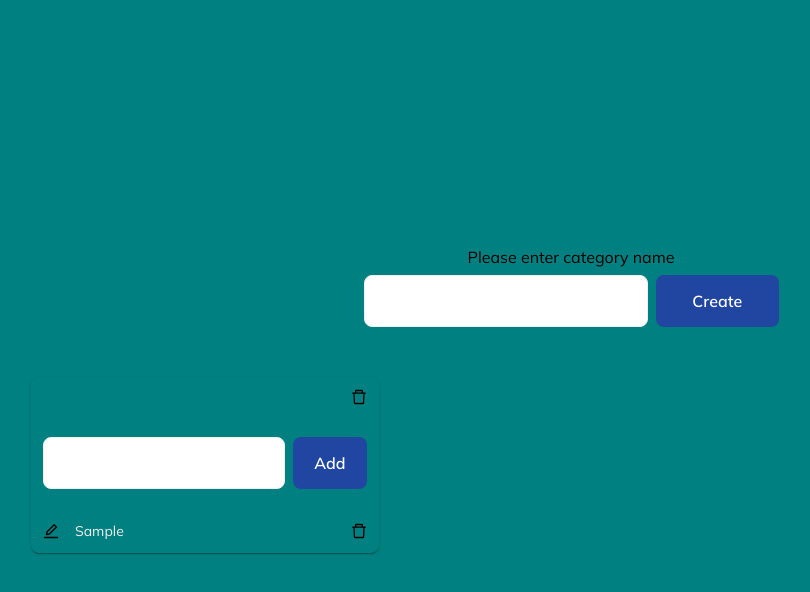
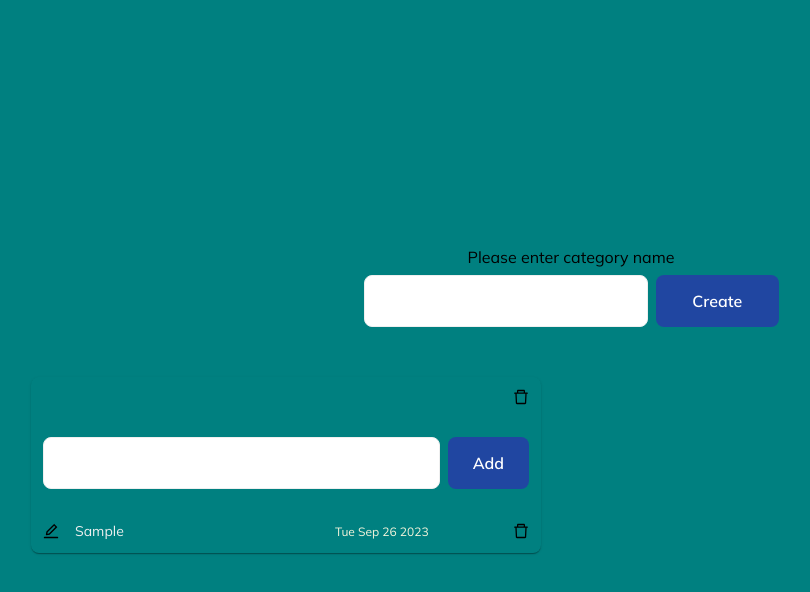
Before and after one commit to ByczkoAlex/todo, a React (Create React App) app: page / in a window 1280 px wide. Both pictures are taken after typing "Sample" into the empty fields and a click on the button "Add". Shown: the top 592 px of the page, without its empty margins (69-879 px from the left). Built offline with nearby package versions, Linux system fonts and the light colour scheme.

Commit message:
added creation date

```diff
--- a/src/App.module.css
+++ b/src/App.module.css
@@ -20,4 +20,12 @@
     display: flex;
     flex-wrap: wrap;
     gap: 20px;
+    justify-content: space-between;
 }
+
+@media only screen
+and (max-device-width: 768px) {
+    .app {
+        padding: 32px 16px;
+    }
+}
--- a/src/App.tsx
+++ b/src/App.tsx
@@ -21,6 +21,7 @@ function App() {
                                   id={category.id}
                                   name={category.name}
                                   tasks={category.tasks}
+                                  creationDate={category.creationDate}
                         />
                     )
                 }
--- a/src/components/Category/Category.module.css
+++ b/src/components/Category/Category.module.css
@@ -13,9 +13,21 @@
     margin-bottom: 32px;
 }
 
+.category_info_block {
+    display: flex;
+    align-items: center;
+    gap: 10px;
+}
+
 .category_name {
     font-size: 16px;
     font-weight: 600;
+}
+
+.creation_date {
+    font-size: 12px;
+    font-weight: 400;
+    color: beige;
 }
 
 .delete {
@@ -37,3 +49,17 @@
     gap: 8px;
     margin-top: 32px;
 }
+
+@media only screen
+and (max-device-width: 1240px) {
+    .category {
+        width: 45%;
+    }
+}
+
+@media only screen
+and (max-device-width: 768px) {
+    .category {
+        width: 100%;
+    }
+}
--- a/src/components/Category/Category.tsx
+++ b/src/components/Category/Category.tsx
@@ -14,6 +14,7 @@ type PropsType = {
     name: string,
     tasks: TaskForCategoryType[]
     id: string
+    creationDate: string
 }
 
 const Category = (props: PropsType) => {
@@ -24,12 +25,15 @@ const Category = (props: PropsType) => {
         initialValues: {
             name: '',
             taskId: '',
-            categoryId: props.id
+            categoryId: props.id,
+            creationDate: ''
         },
         onSubmit: (values, formikHelpers) => {
+            const creationDate = new Date()
             const prepareValues = {
                 ...values,
-                taskId: uuidv4()
+                taskId: uuidv4(),
+                creationDate: creationDate.toDateString()
             }
 
             dispatch(createTaskThunk(prepareValues))
@@ -41,8 +45,13 @@ const Category = (props: PropsType) => {
     return (
         <div className={s.category}>
             <div className={s.category_header}>
-                <div className={s.category_name}>
-                    {props.name}
+                <div className={s.category_info_block}>
+                    <span className={s.category_name}>
+                        {props.name}
+                    </span>
+                    <span className={s.creation_date}>
+                        {props.creationDate}
+                    </span>
                 </div>
                 <DeleteOutlined className={s.delete} onClick={() => dispatch(deleteCategoryThunk(props.id))}/>
             </div>
@@ -66,6 +75,7 @@ const Category = (props: PropsType) => {
                         taskId={task.taskId}
                         name={task.name}
                         categoryId={task.categoryId}
+                        creationDate={task.creationDate}
                     />
                 )}
             </div>
--- a/src/components/Form/Form.tsx
+++ b/src/components/Form/Form.tsx
@@ -16,12 +16,15 @@ const Form = () => {
         initialValues: {
             name: '',
             tasks: [],
-            id: ''
+            id: '',
+            creationDate: ''
         },
         onSubmit: (values, formikHelpers) => {
+            const creationDate = new Date()
             const prepareValues = {
                 ...values,
-                id: uuidv4()
+                id: uuidv4(),
+                creationDate: creationDate.toDateString()
             }
 
             dispatch(createCategoryThunk(prepareValues))
--- a/src/components/Task/Task.module.css
+++ b/src/components/Task/Task.module.css
@@ -4,6 +4,12 @@
     height: fit-content;
     align-items: center;
     justify-content: space-between;
+}
+
+.task_info_block {
+    display: flex;
+    align-items: center;
+    gap: 10px;
 }
 
 .flex {
@@ -21,8 +27,15 @@
     font-size: 14px;
     color: #EEEFEF;
     word-break: break-all;
+    width: 250px;
 }
 
 .delete {
     cursor: pointer;
 }
+
+.creation_date {
+    font-size: 12px;
+    font-weight: 400;
+    color: beige;
+}
--- a/src/components/Task/Task.tsx
+++ b/src/components/Task/Task.tsx
@@ -9,6 +9,7 @@ type PropsType = {
     name: string
     categoryId: string
     taskId: string
+    creationDate: string
 }
 
 const Task = (props: PropsType) => {
@@ -34,7 +35,7 @@ const Task = (props: PropsType) => {
         <div className={s.task_wrapper}>
             <div className={s.flex}>
                 <EditOutlined className={s.edit} onClick={activateEditMode}/>
-                <div className={s.task_name}>
+                <div>
                     {
                         editMode
                             ? <CustomInput value={title}
@@ -44,7 +45,12 @@ const Task = (props: PropsType) => {
                                            id={"editTask"}
                                            name={"editTask"}
                             />
-                            : <span>{props.name}</span>
+                            : <div className={s.task_info_block}>
+                                <span className={s.task_name}>{props.name}</span>
+                                <span className={s.creation_date}>
+                                    {props.creationDate}
+                                </span>
+                              </div>
                     }
 
                 </div>
--- a/src/store/reducers/todo/TodoSlice.ts
+++ b/src/store/reducers/todo/TodoSlice.ts
@@ -1,6 +1,6 @@
 import {createSlice} from "@reduxjs/toolkit";
 
-type TodoState = {
+type TodoStateType = {
     disabled: boolean
     categories: Array<categoryType>
 }
@@ -9,21 +9,24 @@ export type categoryType = {
     name: string,
     tasks: Array<TaskForCategoryType>
     id: any
+    creationDate: string
 }
 
 export type TaskForCategoryType = {
-    name: string,
-    taskId: string,
+    name: string
+    taskId: string
     categoryId: string
+    creationDate: string
 }
 
-const initialState: TodoState = {
+const initialState: TodoStateType = {
     disabled: false,
     categories: [
         {
             name: '',
             tasks: [],
-            id: ''
+            id: '',
+            creationDate: ''
         }
     ]
 }
@@ -57,7 +60,6 @@ export const todoSlice = createSlice({
             })
         },
         editTask(state, action) {
-            console.log(action.payload)
             state.categories = state.categories.map((category: categoryType) => {
                 if (category.id === action.payload.task.categoryId) {
                     return {...category, tasks: category.tasks.map((t) => t.taskId === action.payload.task.taskId ?  {...t, name: action.payload.title} : t)}
```
